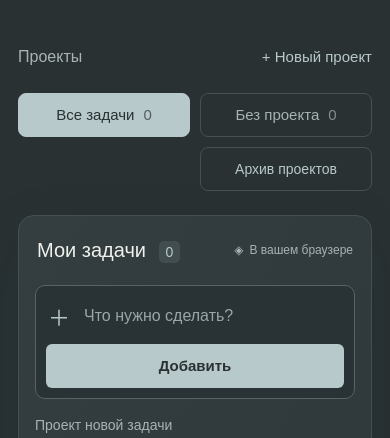
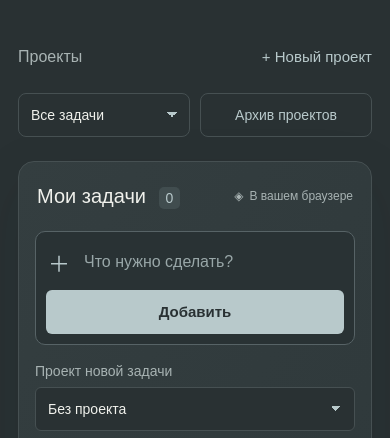
Before and after one commit to bygcsite/delu-vremya, a plain HTML site: page index.html in a window 390 px wide. Shown: the part 384-822 px from the top of the page. Drawn offline with Linux system fonts and the light colour scheme.

Commit message:
Упорядочить выбор проектов в мобильной версии

```diff
--- a/app.js
+++ b/app.js
@@ -233,12 +233,33 @@ window.addEventListener('storage', event => {
   renderTasks();
 });
 
+document.querySelector('#mobile-project-filter').addEventListener('change', event => {
+  currentProject = event.target.value;
+  projectSelect.value = currentProject === 'all' ? '' : currentProject;
+  renderTasks();
+});
+
 // Переключение проекта влияет на список, счётчики и очистку выполненных.
 function renderProjects() {
   fillProjectSelect(projectSelect, projectSelect.value);
   const visibleProjects = projects.filter(project => project.archived === showArchived);
   const projectOptions = showArchived ? visibleProjects
     : [{ id: 'all', name: 'Все задачи' }, { id: '', name: 'Без проекта' }, ...visibleProjects];
+  const mobileFilter = document.querySelector('#mobile-project-filter');
+  mobileFilter.replaceChildren(...projectOptions.map(project => {
+    const option = document.createElement('option');
+    option.value = project.id;
+    option.textContent = project.name;
+    return option;
+  }));
+  mobileFilter.disabled = projectOptions.length === 0;
+  if (projectOptions.length === 0) {
+    const option = document.createElement('option');
+    option.textContent = 'Архив пуст';
+    mobileFilter.append(option);
+  } else {
+    mobileFilter.value = currentProject;
+  }
   const buttons = projectOptions.map(project => {
     const button = document.createElement('button');
     button.type = 'button';
--- a/index.html
+++ b/index.html
@@ -26,6 +26,7 @@
         <button type="submit">Создать</button><button id="cancel-project" type="button">Отмена</button>
       </form>
       <div class="project-navigation">
+        <select id="mobile-project-filter" aria-label="Показать задачи проекта"></select>
         <div id="project-list" class="project-list" role="group" aria-label="Выбор проекта"></div>
         <button id="toggle-archived" class="archive-toggle" type="button" aria-pressed="false">Архив проектов</button>
       </div>
--- a/styles.css
+++ b/styles.css
@@ -956,3 +956,46 @@ dialog::backdrop {
     height: 44px;
   }
 }
+
+
+/* На телефоне общий фильтр проектов и архив находятся в одной строке. */
+#mobile-project-filter {
+  display: none;
+}
+
+@media (max-width: 600px) {
+  .project-navigation {
+    grid-template-columns: minmax(0, 1fr) minmax(0, 1fr);
+    align-items: stretch;
+  }
+
+  .project-navigation .project-list {
+    display: none;
+  }
+
+  #mobile-project-filter {
+    display: block;
+    width: 100%;
+    min-width: 0;
+    min-height: 44px;
+    appearance: none;
+    -webkit-appearance: none;
+    padding: 10px 32px 10px 12px;
+    border: 1px solid var(--line);
+    border-radius: 8px;
+    background-color: var(--background);
+    color: var(--text);
+    font-size: 14px;
+    background-image:
+      linear-gradient(45deg, transparent 50%, var(--accent) 50%),
+      linear-gradient(135deg, var(--accent) 50%, transparent 50%);
+    background-position: calc(100% - 17px) 50%, calc(100% - 12px) 50%;
+    background-size: 5px 5px;
+    background-repeat: no-repeat;
+  }
+
+  .archive-toggle {
+    grid-column: auto;
+    height: 100%;
+  }
+}
```
